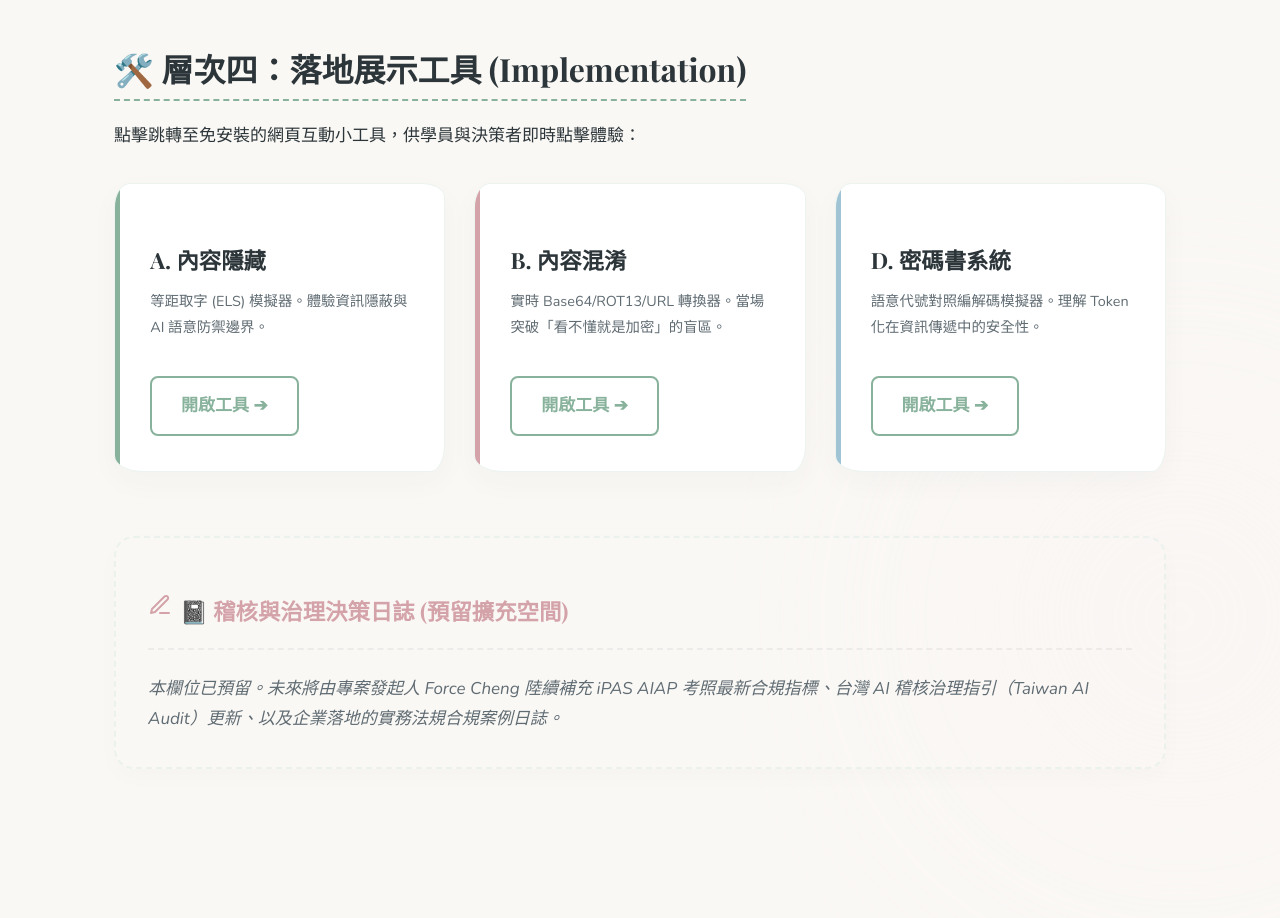
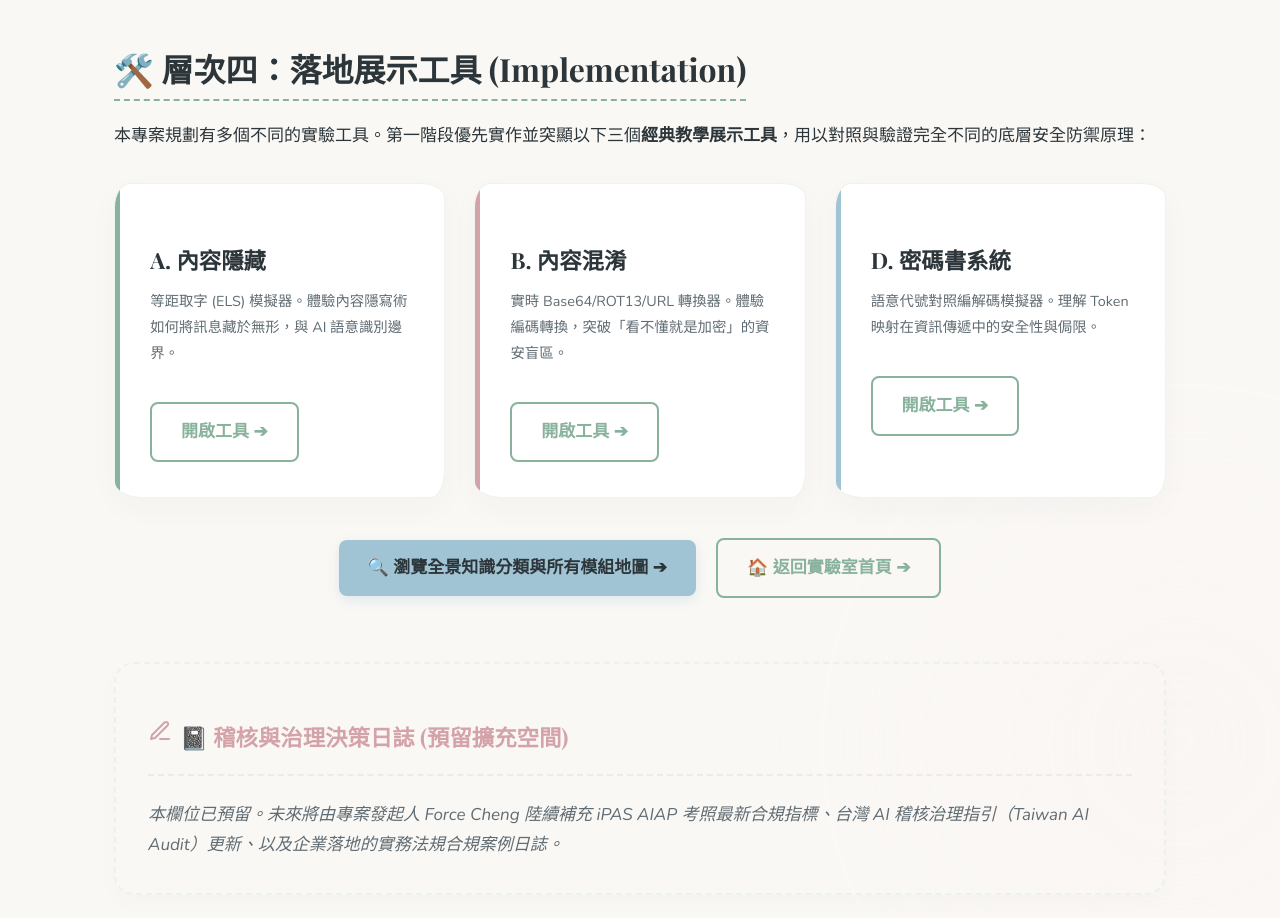
Before and after one commit to falo-taiwan/content-cipher-lab, a plain HTML site: page 10_ipas_aiap_map.html in a window 1280 px wide. Shown: the part 2420-3338 px from the top of the page. Drawn offline with nearby package versions, Linux system fonts and the light colour scheme; a web font is replaced by a local one.

Commit message:
feat: highlight classic tools and link to all tools map in iPAS AIAP map page

```diff
--- a/10_ipas_aiap_map.html
+++ b/10_ipas_aiap_map.html
@@ -252,23 +252,29 @@
 
     <!-- Layer 4: Implementation -->
     <h2 style="margin-top: 3rem;">🛠️ 層次四：落地展示工具 (Implementation)</h2>
-    <p>點擊跳轉至免安裝的網頁互動小工具，供學員與決策者即時點擊體驗：</p>
+    <p>本專案規劃有多個不同的實驗工具。第一階段優先實作並突顯以下三個<strong>經典教學展示工具</strong>，用以對照與驗證完全不同的底層安全防禦原理：</p>
     <div class="grid-3">
       <div class="info-card">
         <h3>A. 內容隱藏</h3>
-        <p style="font-size: 0.9rem; color: var(--text-muted);">等距取字 (ELS) 模擬器。體驗資訊隱蔽與 AI 語意防禦邊界。</p>
+        <p style="font-size: 0.9rem; color: var(--text-muted);">等距取字 (ELS) 模擬器。體驗內容隱寫術如何將訊息藏於無形，與 AI 語意識別邊界。</p>
         <a href="modules/01_steganography/README.html" class="btn btn-secondary" style="margin-top: 1rem; display: inline-block;">開啟工具 ➔</a>
       </div>
       <div class="info-card rose">
         <h3>B. 內容混淆</h3>
-        <p style="font-size: 0.9rem; color: var(--text-muted);">實時 Base64/ROT13/URL 轉換器。當場突破「看不懂就是加密」的盲區。</p>
+        <p style="font-size: 0.9rem; color: var(--text-muted);">實時 Base64/ROT13/URL 轉換器。體驗編碼轉換，突破「看不懂就是加密」的資安盲區。</p>
         <a href="modules/02_obfuscation/README.html" class="btn btn-secondary" style="margin-top: 1rem; display: inline-block;">開啟工具 ➔</a>
       </div>
       <div class="info-card blue">
         <h3>D. 密碼書系統</h3>
-        <p style="font-size: 0.9rem; color: var(--text-muted);">語意代號對照編解碼模擬器。理解 Token 化在資訊傳遞中的安全性。</p>
+        <p style="font-size: 0.9rem; color: var(--text-muted);">語意代號對照編解碼模擬器。理解 Token 映射在資訊傳遞中的安全性與侷限。</p>
         <a href="modules/04_codebook/README.html" class="btn btn-secondary" style="margin-top: 1rem; display: inline-block;">開啟工具 ➔</a>
       </div>
+    </div>
+
+    <!-- Complete Map Link -->
+    <div style="margin: 2.5rem 0; text-align: center;">
+      <a href="01_concept_map.html" class="btn" style="background-color: var(--tertiary-accent); color: #2C3539; box-shadow: 0 4px 12px rgba(161,196,212,0.3);">🔍 瀏覽全景知識分類與所有模組地圖 ➔</a>
+      <a href="README.html" class="btn btn-secondary" style="margin-left: 1rem;">🏠 返回實驗室首頁 ➔</a>
     </div>
 
     <!-- Pre-allocated Future Expansion Box -->
```
Also changed, not shown: 1 other file.
